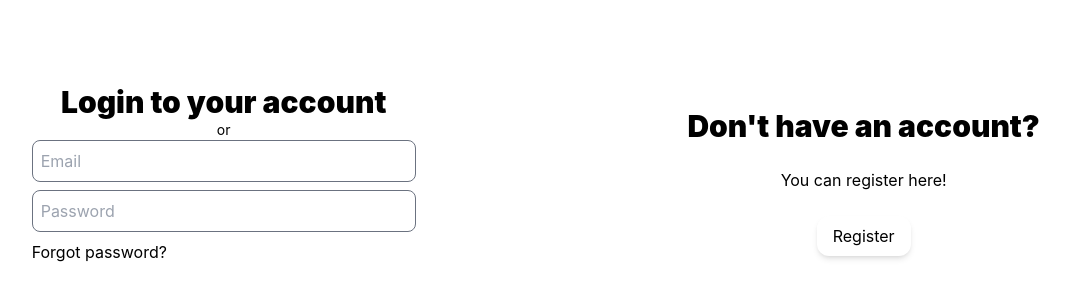
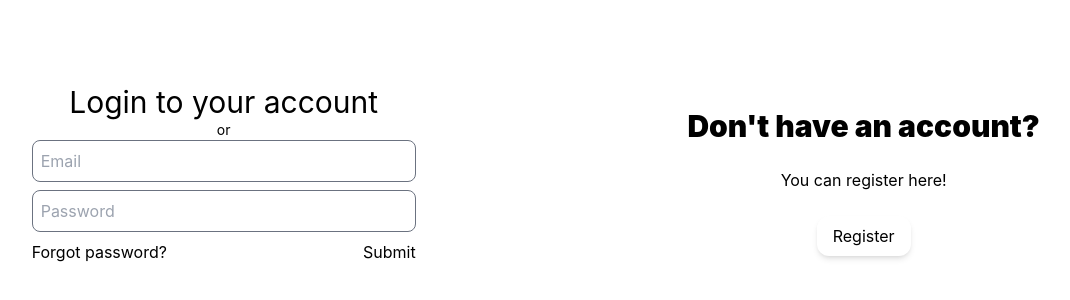
Before and after one commit to ChrisMillerSMU/4345Team2, a Next.js app in the folder frontend/: page /auth in a window 1280 px wide. Shown: the part 218-518 px from the top of the page, without its empty margins (203-1273 px from the left). Built offline with nearby package versions, Linux system fonts and the light colour scheme.

Commit message:
Fixing text coloring on login
Fixing the coloring on the login page

```diff
--- a/frontend/package.json
+++ b/frontend/package.json
@@ -14,7 +14,7 @@
     "@material-ui/icons": "^4.11.3",
     "@mui/material": "^5.10.8",
     "bootstrap": "^5.2.2",
-    "next": "12.3.1",
+    "next": "^12.3.1",
     "next-pwa": "^5.6.0",
     "react": "^17.0.0",
     "react-dom": "^17.0.0"
--- a/frontend/pages/auth/index.tsx
+++ b/frontend/pages/auth/index.tsx
@@ -94,14 +94,14 @@ export default function AuthPage() {
         <div className="flex flex-col justify-center items-center h-full w-2/3 text-center bg-white p-4">
           {!passwordResetDialog ? (
             <div>
-              <h1 className="text-3xl font-black">Login to your account</h1>
+              <h1 className="dark text-3xl">Login to your account</h1>
               {/* <button
                 className="px-4 py-2 rounded-md shadow-md bg-white my-4 text-lg font-bold hover:shadow-lg hover:bg-gray-100"
                 onClick={() => signInWithGoogle()}
               >
                 Sign in with Google
               </button> */}
-              <div className="text-sm">or</div>
+              <div className="dark text-sm">or</div>
               {/* Account credential input fields */}
               <div className="w-[24rem]">
                 <form onSubmit={handleSubmit}>
@@ -128,7 +128,7 @@ export default function AuthPage() {
                   ></input>
                   <div className="flex justify-between">
                     <div
-                      className="hover:underline cursor-pointer text-left"
+                      className="dark hover:underline cursor-pointer text-left"
                       onClick={() => {
                         setPasswordResetDialog(true);
                         setErrorMsg('');
@@ -145,7 +145,7 @@ export default function AuthPage() {
                       />
                       Show Password
                     </div> */}
-                    <input className="hidden" type="submit" value="Submit" />
+                    <input className="dark" type="submit" value="Submit" />
                   </div>
                   {/* <button
                     type="button"
@@ -180,7 +180,7 @@ export default function AuthPage() {
                   }}
                 />
               </div>
-              <h1 className="text-3xl font-black">Reset Password</h1>
+              <h1 className="dark text-3xl">Reset Password</h1>
               <div className="w-[24rem]">
                 <input
                   className="w-full rounded-lg p-2 border-[1px] border-gray-500 mt-8 mb-4"
--- a/frontend/styles/globals.css
+++ b/frontend/styles/globals.css
@@ -28,3 +28,8 @@ a {
     background: black;
   }
 }
+
+.dark {
+  color: black;
+  background: white;
+}
```
Also changed, not shown: 1 other file (tests, documents, lock files or other folders).
